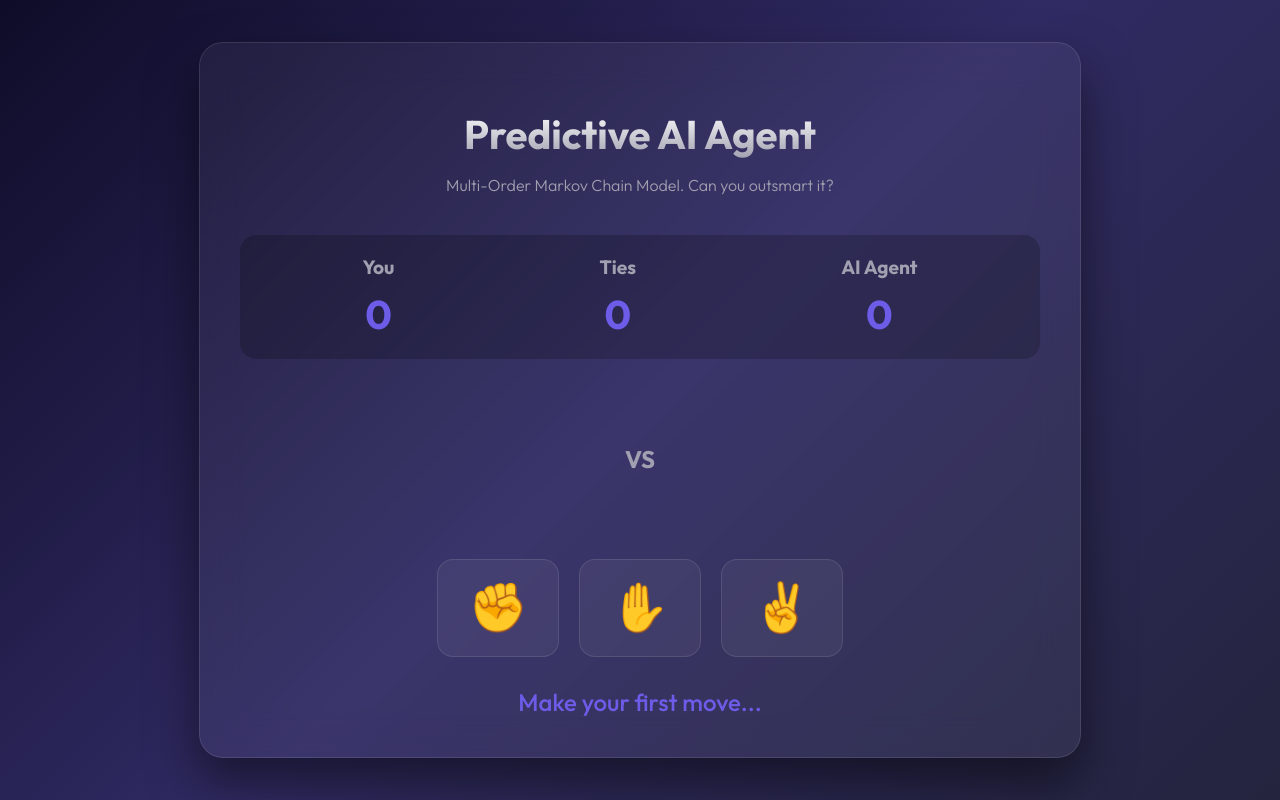
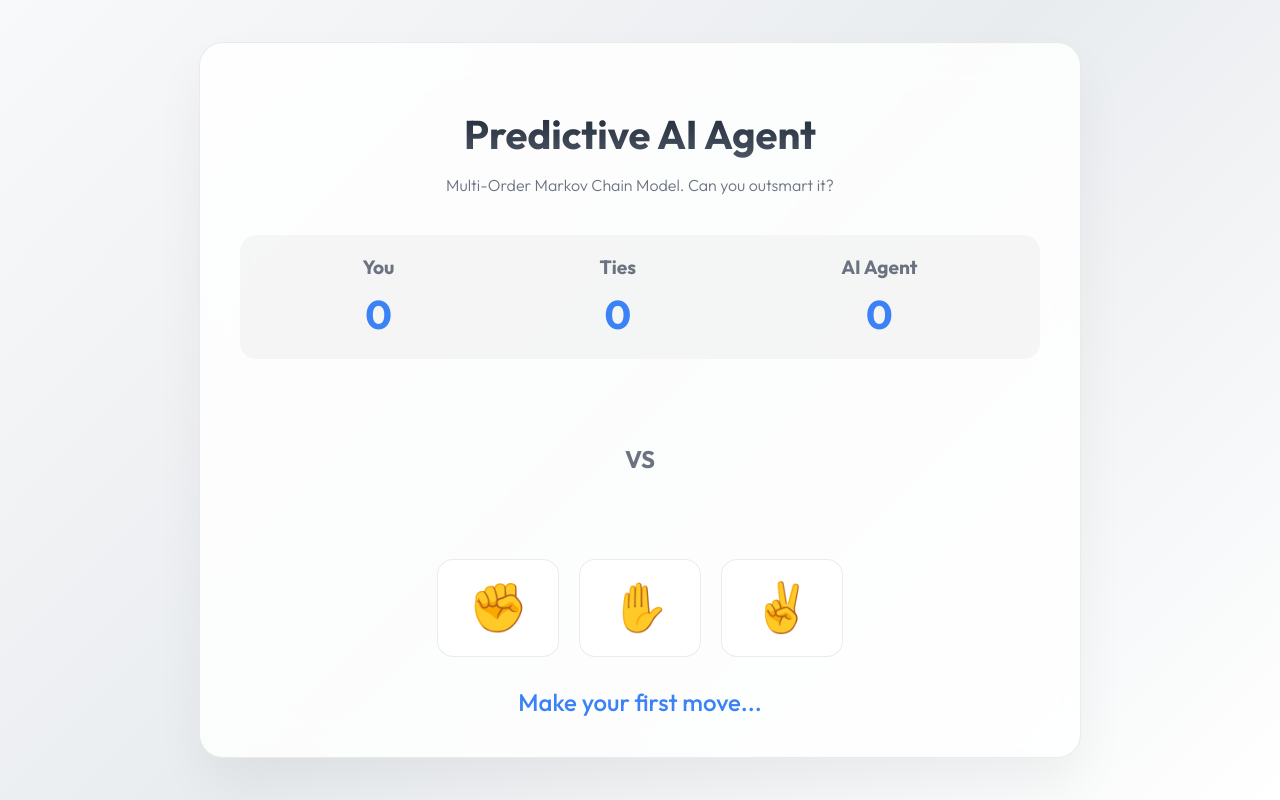
Before and after one commit to PJain7988/rock-paper-scissors-ai, a plain HTML site: page index.html in a window 1280 px wide. Drawn offline with Linux system fonts and the light colour scheme; no server answers.

Commit message:
style: switch UI to Clean Minimalist Light Mode theme

```diff
--- a/index.html
+++ b/index.html
@@ -7,12 +7,12 @@
     <link href="https://fonts.googleapis.com/css2?family=Outfit:wght@300;500;700&display=swap" rel="stylesheet">
     <style>
         :root {
-            --primary: #6c5ce7;
-            --bg-gradient: linear-gradient(135deg, #0f0c29, #302b63, #24243e);
-            --glass-bg: rgba(255, 255, 255, 0.05);
-            --glass-border: rgba(255, 255, 255, 0.1);
-            --text-main: #ffffff;
-            --text-muted: #a0a0b0;
+            --primary: #3b82f6; /* Modern blue accent */
+            --bg-gradient: linear-gradient(135deg, #f8f9fa, #e9ecef, #ffffff);
+            --glass-bg: rgba(255, 255, 255, 0.85);
+            --glass-border: rgba(0, 0, 0, 0.08);
+            --text-main: #1f2937;
+            --text-muted: #6b7280;
         }
 
         body {
@@ -38,14 +38,14 @@
             border-radius: 24px;
             padding: 40px;
             text-align: center;
-            box-shadow: 0 25px 50px rgba(0,0,0,0.5);
+            box-shadow: 0 25px 50px rgba(0,0,0,0.05);
             animation: fadeIn 1s ease-out;
         }
 
         h1 {
             font-size: 2.5rem;
             margin-bottom: 10px;
-            background: -webkit-linear-gradient(#fff, #a0a0b0);
+            background: -webkit-linear-gradient(#1f2937, #4b5563);
             -webkit-background-clip: text;
             -webkit-text-fill-color: transparent;
         }
@@ -60,7 +60,7 @@
             display: flex;
             justify-content: space-around;
             margin-bottom: 40px;
-            background: rgba(0,0,0,0.2);
+            background: rgba(0,0,0,0.03);
             padding: 20px;
             border-radius: 16px;
         }
@@ -111,8 +111,8 @@
 
         button.move-btn:hover {
             transform: translateY(-5px);
-            background: rgba(255,255,255,0.1);
-            box-shadow: 0 10px 20px rgba(0,0,0,0.3);
+            background: rgba(0,0,0,0.03);
+            box-shadow: 0 10px 20px rgba(0,0,0,0.08);
             border-color: var(--primary);
         }
 
```
